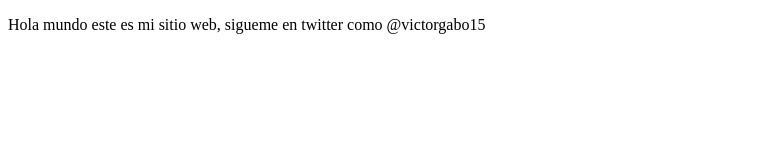
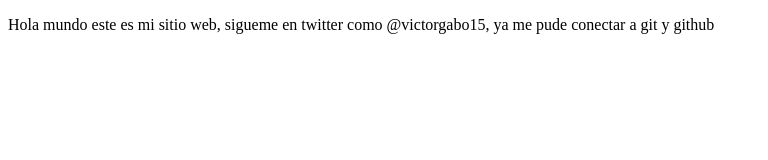
Before and after one commit to victorgabo15/proyectoDemoCursoPrework, a plain HTML site: page index.html in a window 1280 px wide. Shown: the whole page, without its empty margins (0-768 px from the left). Drawn offline with Linux system fonts and the light colour scheme.

Commit message:
cambios agregamos git y github

```diff
--- a/index.html
+++ b/index.html
@@ -8,7 +8,7 @@
 </head>
 <body>
     <p>
-        Hola mundo este es mi sitio web, sigueme en twitter como @victorgabo15
+        Hola mundo este es mi sitio web, sigueme en twitter como @victorgabo15, ya me pude conectar a git y github
     </p>
 </body>
 </html>
```
